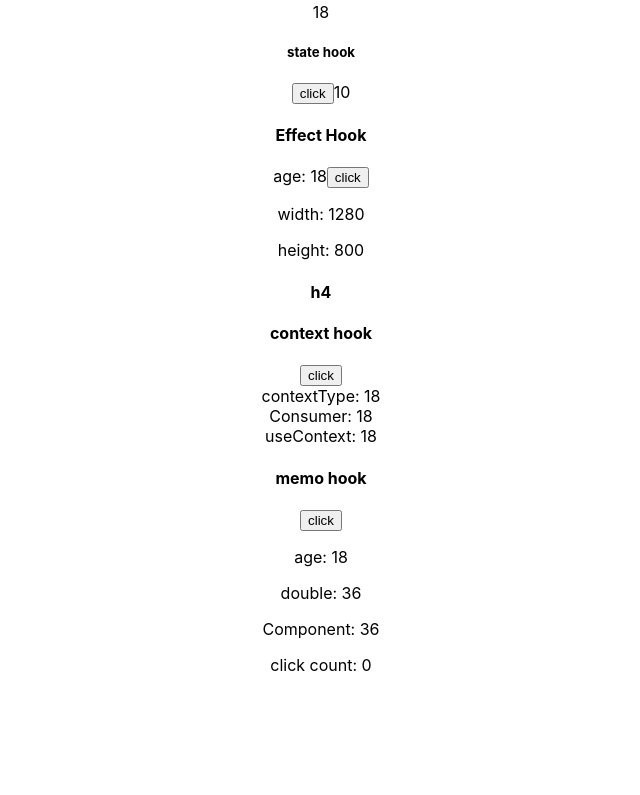
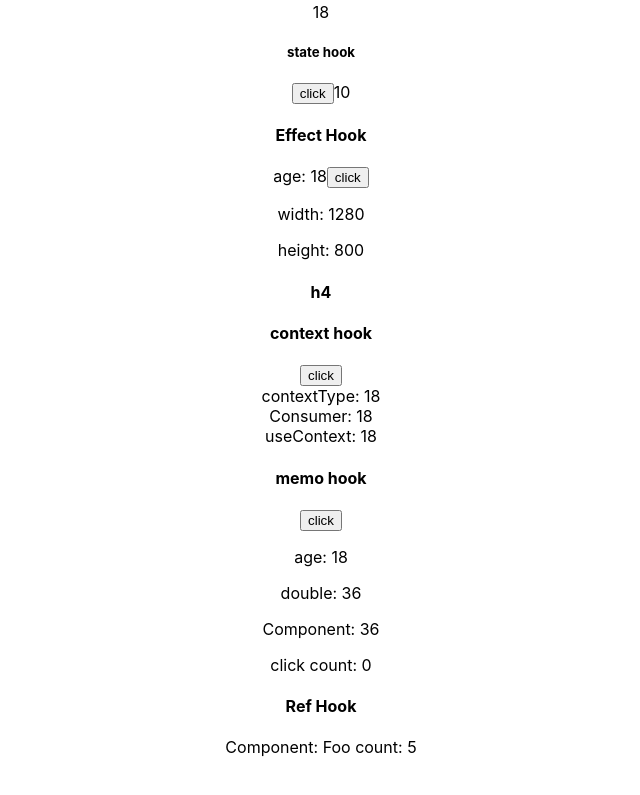
Before and after one commit to lz82/train-ticket, a React (Create React App) app: page / in a window 1280 px wide. Shown: the part 724-1519 px from the top of the page, without its empty margins (319-959 px from the left). Before the commit the page ends 1465 px from the top, so only its background shows below. Built offline with nearby package versions, Linux system fonts and the light colour scheme.

Commit message:
:construction: add ref-hook

```diff
--- a/src/app.jsx
+++ b/src/app.jsx
@@ -10,6 +10,7 @@ import StateHook from './pages/state-hook'
 import EffectHook from './pages/effect-hook'
 import ContextHook from './pages/context-hook'
 import MemoHook from './pages/memo-hook'
+import RefHook from './pages/ref-hook'
 
 import ErrorPage from './pages/error'
 
@@ -46,6 +47,8 @@ class App extends Component {
         <ContextHook />
 
         <MemoHook />
+
+        <RefHook />
       </div>
     )
   }
--- /dev/null
+++ b/src/pages/ref-hook/index.jsx
@@ -0,0 +1,52 @@
+import React, { Component, useRef, useEffect, useState } from "react";
+
+// useRef只能作用在class上而不能在function上
+class Foo extends Component {
+  speak() {
+    console.log("this is foo speaking....");
+  }
+
+  render() {
+    return <div>Component: Foo count: {this.props.count}</div>;
+  }
+}
+
+function RefHook() {
+  const [count, setCount] = useState(0);
+
+  const refFoo = useRef();
+
+  let timer = useRef();
+
+  // 直接通过refFoo.current拿到子组件
+  // 然后调用子组件的方法
+  useEffect(() => {
+    refFoo.current.speak();
+  }, []);
+
+  useEffect(() => {
+    timer.current = setInterval(() => {
+      // 注意这里要使用下面回调函数的方式来使count + 1
+      // 否则会有以下两个问题:
+      // 1. 必须在第二个参数数组中传count
+      // 2. 传了count之后，会重新渲染
+      // setCount(count => count + 1);
+      setCount(count => count + 1);
+    }, 1000);
+  }, []);
+
+  useEffect(() => {
+    if (count > 10) {
+      clearInterval(timer.current);
+    }
+  });
+
+  return (
+    <div>
+      <h4>Ref Hook</h4>
+      <Foo ref={refFoo} count={count} />
+    </div>
+  );
+}
+
+export default RefHook;
```
